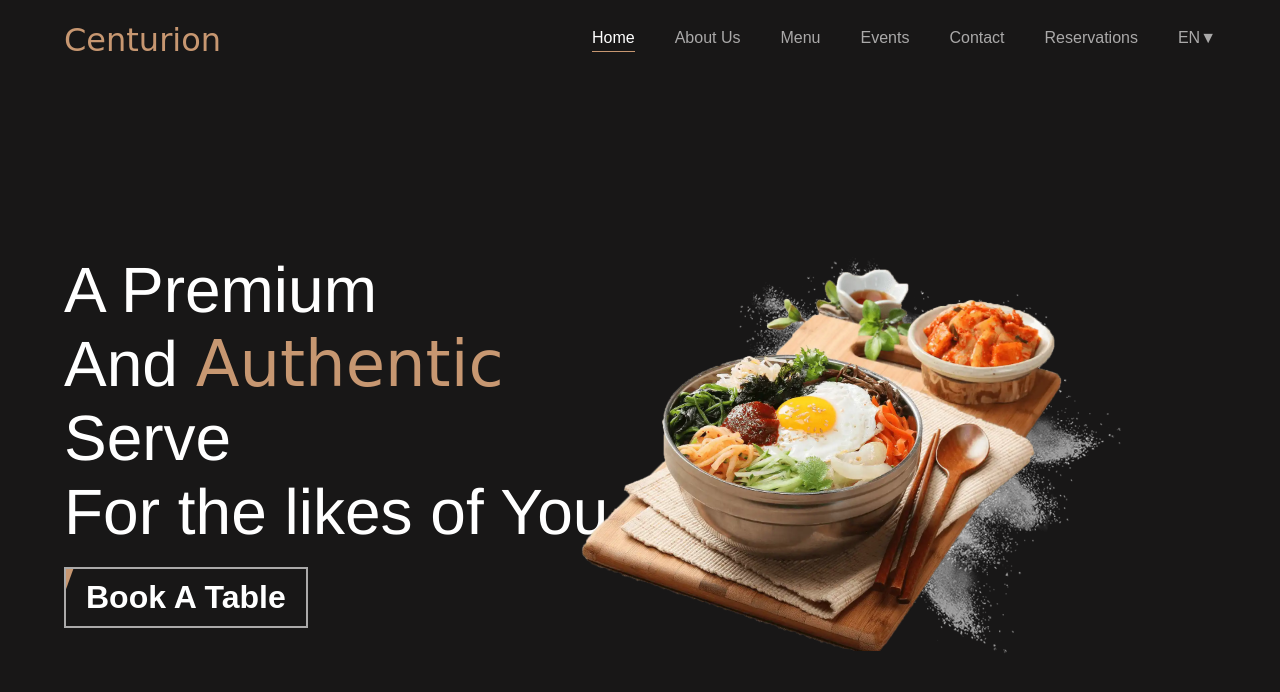
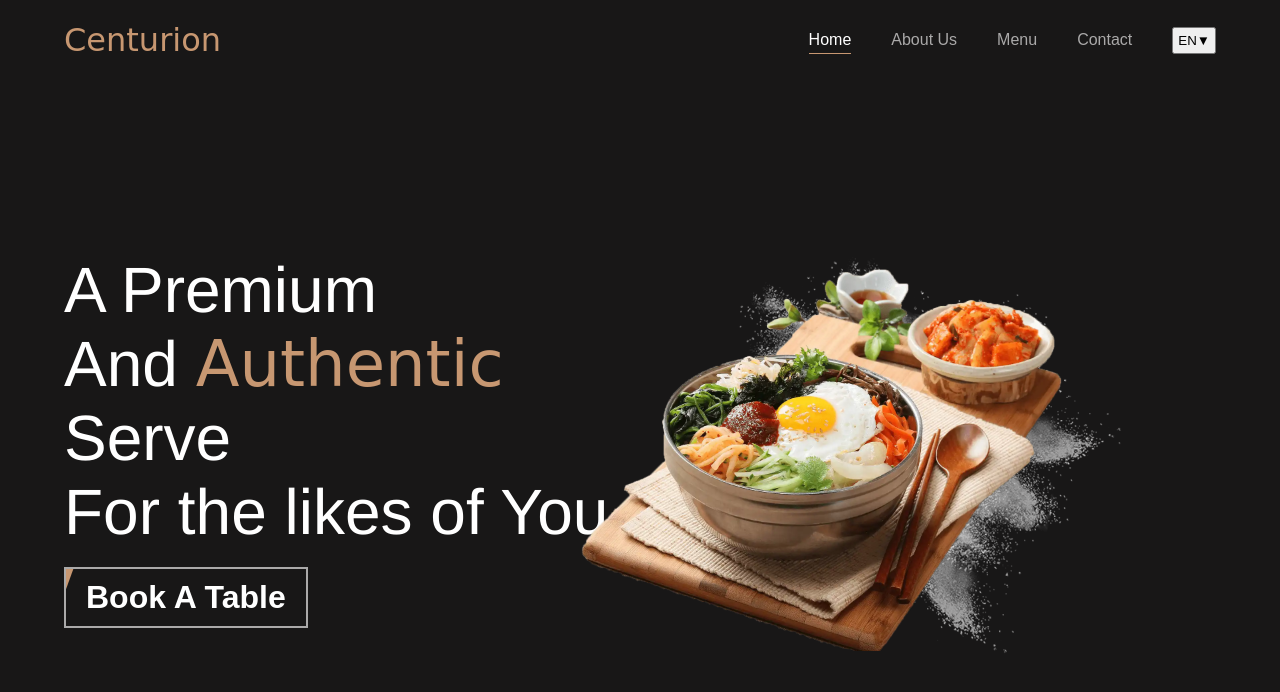
Before and after one commit to moinkhanif/restaurantPage, a website built with webpack: page dist/index.html in a window 1280 px wide. Built offline with nearby package versions, Linux system fonts and the light colour scheme.

Commit message:
Change language menu link to button

```diff
--- a/src/header.js
+++ b/src/header.js
@@ -18,22 +18,18 @@ const header = () => {
   const makeLi = (liDataMenu, liText) => {
     const li = navUl.appendChild(createEl('li'));
     const liLink = li.appendChild(createEl('a', 'menu-item'));
-    if (liDataMenu === 'en') {
-      liLink.setAttribute('href', '#');
-    } else {
-      liLink.setAttribute('data-menu', liDataMenu);
-      liLink.id = liDataMenu;
-    }
+    liLink.setAttribute('data-menu', liDataMenu);
+    liLink.id = liDataMenu;
     liLink.innerHTML = liText;
   };
 
   makeLi('index', 'Home');
   makeLi('aboutUs', 'About Us');
   makeLi('menu', 'Menu');
-  makeLi('events', 'Events');
   makeLi('contact', 'Contact');
-  makeLi('reservations', 'Reservations');
-  makeLi('en', 'EN▼');
+  const en = navUl.appendChild(createEl('li'));
+  en.appendChild(createEl('button', 'lang')).innerHTML = 'EN▼';
+
 
   header.appendChild(logoDiv);
   header.appendChild(nav);
--- a/src/main.js
+++ b/src/main.js
@@ -3,11 +3,12 @@ const { content, createEl } = require('./unitools.js');
 const menu = require('./main/menu').default;
 const aboutUs = require('./main/about').default;
 const index = require('./main/first-serve').default;
+const contact = require('./main/contact').default;
 const { removeAllChildNodes } = require('./unitools.js');
 
-const contact = () => { };
-
-const ROUTES = { index, aboutUs, menu };
+const ROUTES = {
+  index, aboutUs, menu, contact,
+};
 
 const main = (webSearch) => {
   let main = document.querySelector('main');
--- /dev/null
+++ b/src/main/contact.js
@@ -0,0 +1,10 @@
+import { createEl } from '../unitools';
+
+const contact = () => {
+  const pic = createEl('div');
+  pic.innerHTML = 'TEST';
+
+  return pic;
+};
+
+export default contact;
--- a/src/styles.scss
+++ b/src/styles.scss
@@ -53,6 +53,10 @@ a {
         a {
           color: #aaa9a9;
           padding-bottom: 5px;
+        }
+
+        .lang {
+          padding: 4px;
         }
       }
     }
```
Also changed, not shown: dist/main.js.
